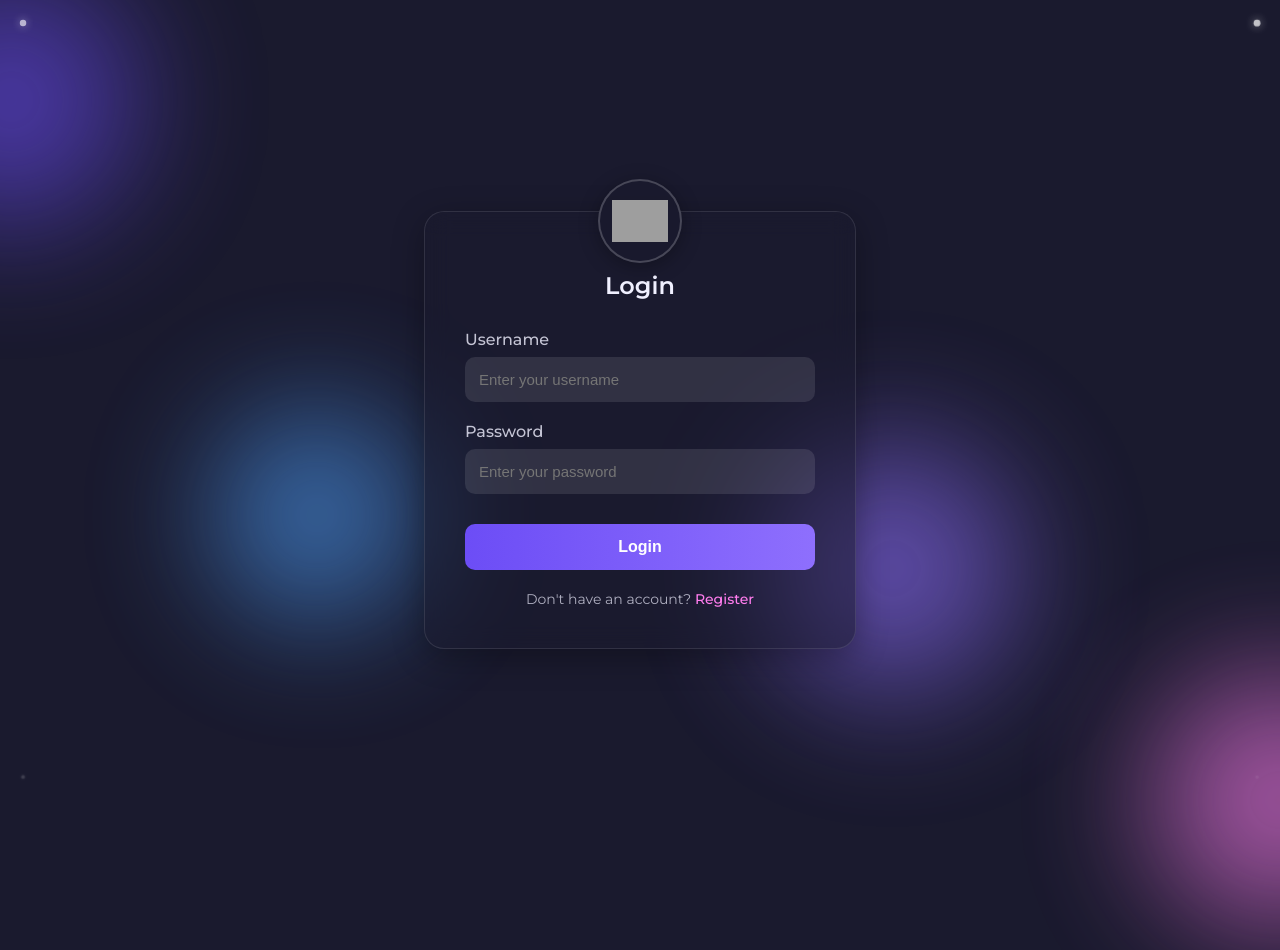
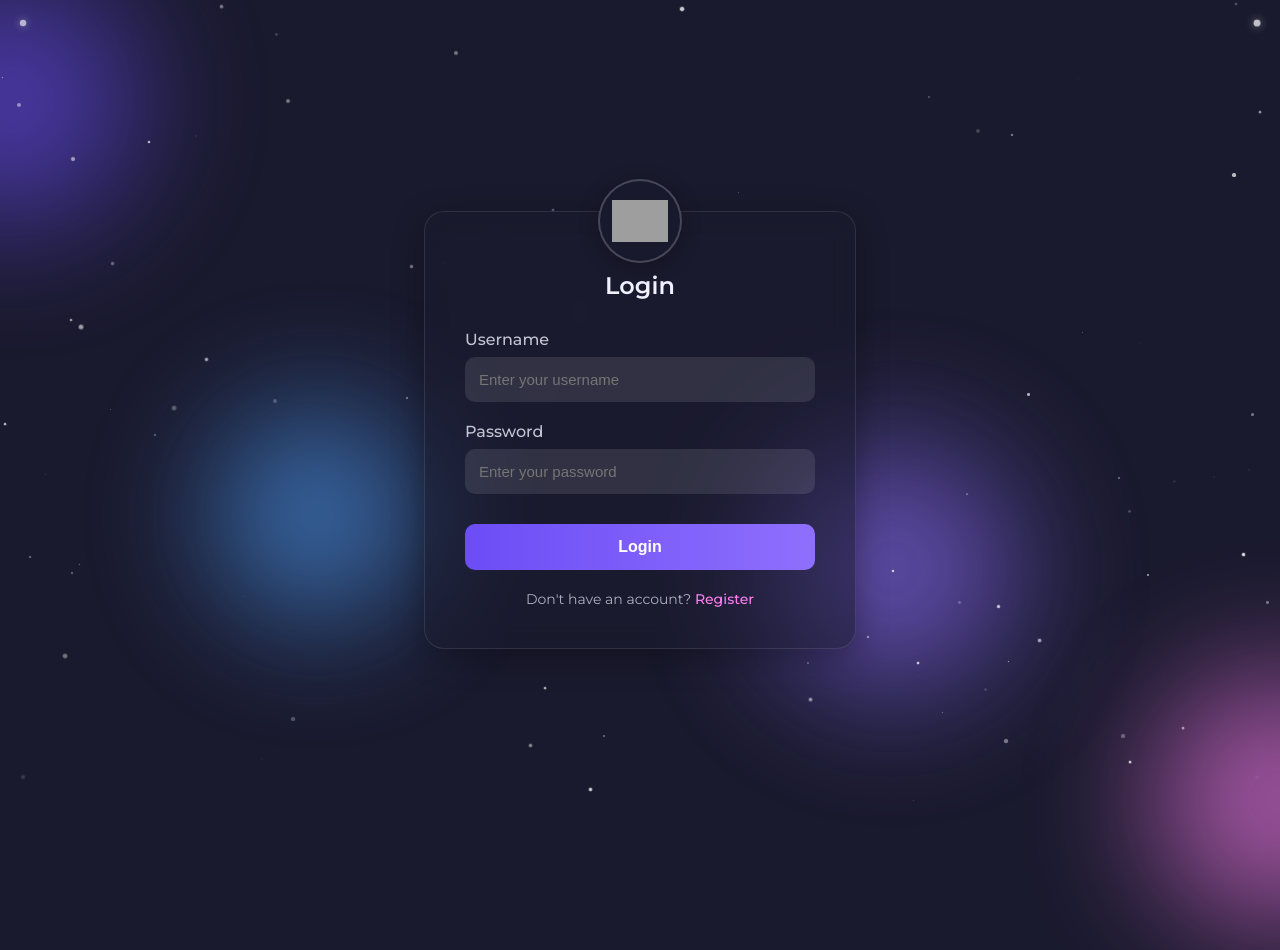
Before and after one commit to tianjose09/AD-Finals-Project, a PHP site: page /pages/login/login.php in a window 1280 px wide; the page is wider, and only the part inside the window is pictured. Run offline with PHP 8.4, Linux system fonts and the light colour scheme; grey boxes are pictures that could not be loaded.

Commit message:
fix(login): change the link directory of CSS, and JS.

```diff
--- a/pages/login/login.php
+++ b/pages/login/login.php
@@ -4,8 +4,9 @@
     <meta charset="UTF-8">
     <meta name="viewport" content="width=device-width, initial-scale=1.0">
     <title>Login</title>
-    <link rel="stylesheet" href="/assets/css/style.css">
+    <link rel="stylesheet" href="/pages/login/css/style.css">
     <link href="https://fonts.googleapis.com/css2?family=Montserrat:wght@400;500;600;700&display=swap" rel="stylesheet">
+    <link rel="icon" type="image/x-icon" href="assets/img/TED_LOGOwoBG.png">
 </head>
 <body>
     <div class="corner-star" style="top: 20px; left: 20px; animation-delay: 0s;"></div>
@@ -46,6 +47,6 @@
         </div>
     </div>
 
-    <script src="/assets/js/script.js"></script>
+    <script src="/pages/login/js/script.js"></script>
 </body>
 </html>
```
Also changed, not shown: pages/login/js/script.js (renamed from pages/login/css/js/script.js).
